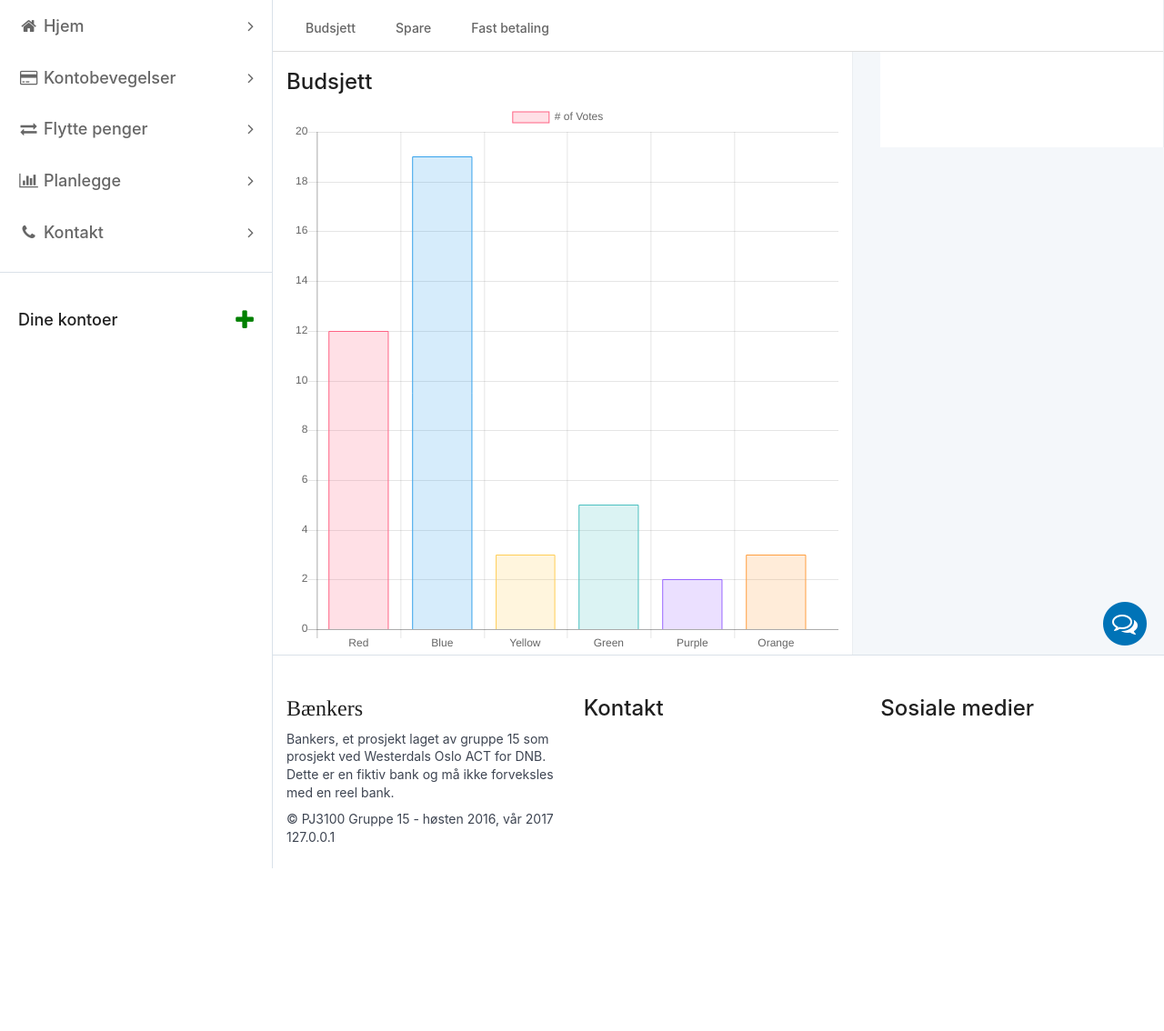
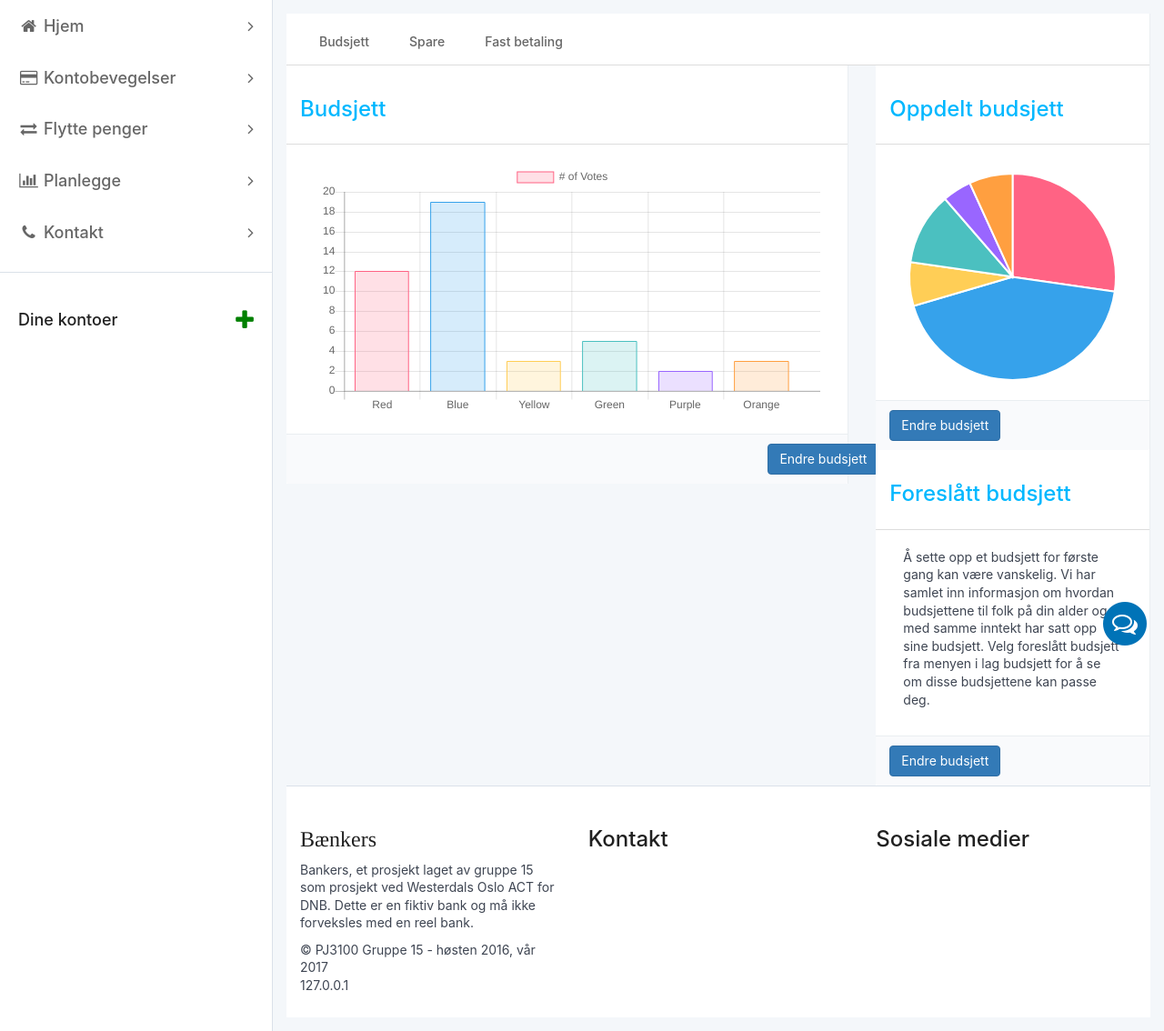
Before and after one commit to MathiasOki/Bankers, a PHP site: page /planning.php?account=1 in a window 1280 px wide. Shown: the part 70-1204 px from the top of the page at 91% size. Before the commit the page ends 1025 px from the top, so only its background shows below. Run offline with PHP 8.4, Linux system fonts and the light colour scheme; the visitor is signed in with stand-in values (Sample User, id 1); data that the repository does not hold is empty; some web fonts are replaced.

Commit message:
kinda finished with budget

```diff
--- a/planning.php
+++ b/planning.php
@@ -22,7 +22,7 @@
 		require_once("assets/common/inc/sidebar.php");
 	?>
 
-	<div class="right-side container-fluid full-white">
+	<div class="right-side container-fluid content-padding">
 		<div class="row margin-invert">
 			<div class="col-md-12">
 				<div class="panel panel-default panel-white">
@@ -39,11 +39,20 @@
 		<div class="row margin-invert">
 			<div class="col-md-8">
 				<div class="panel panel-default panel-white">
-					<div class="panel-body padding-none">
+					<div class="panel-heading">
+						<h3>Budsjett</h3>
+					</div>
+					<div class="panel-body">
 						<div class="row">
 							<div class="col-md-12">
-								<h3>Budsjett</h3>
-								<canvas id="myChart" width="100" height="100"></canvas>
+								<canvas id="myChart" width="200" height="100"></canvas>
+							</div>
+						</div>
+					</div>
+					<div class="panel-footer">
+						<div class="row">
+							<div class="col-md-2 col-md-offset-10">
+								<button type="submit" class="btn btn-primary">Endre budsjett</button>
 							</div>
 						</div>
 					</div>
@@ -51,10 +60,41 @@
 	        </div>
 			<div class="col-md-4">
 				<div class="panel panel-default panel-white">
-					<div class="panel-body padding-none">
+					<div class="panel-heading">
+						<h3>Oppdelt budsjett</h3>
+					</div>
+					<div class="panel-body">
 						<div class="row">
 							<div class="col-md-12">
 								<canvas id="myPieChart" width="100" height="100"></canvas>
+							</div>
+						</div>
+					</div>
+					<div class="panel-footer">
+						<div class="row">
+							<div class="col-md-2 col-md-offset-0">
+								<button type="submit" class="btn btn-primary">Endre budsjett</button>
+							</div>
+						</div>
+					</div>
+				</div>
+				<div class="panel panel-default panel-white">
+					<div class="panel-heading">
+						<h3>Foreslått budsjett</h3>
+					</div>
+					<div class="panel-body">
+						<div class="row">
+							<div class="col-md-12">
+								<p>
+									Å sette opp et budsjett for første gang kan være vanskelig. Vi har samlet inn informasjon om hvordan budsjettene til folk på din alder og med samme inntekt har satt opp sine budsjett. Velg foreslått budsjett fra menyen i lag budsjett for å se om disse budsjettene kan passe deg.
+								</p>
+							</div>
+						</div>
+					</div>
+					<div class="panel-footer">
+						<div class="row">
+							<div class="col-md-2 col-md-offset-0">
+								<button type="submit" class="btn btn-primary">Endre budsjett</button>
 							</div>
 						</div>
 					</div>
@@ -72,8 +112,9 @@
 	?>
 
 	<script>
-        var ctx = document.getElementById("myChart");
-		var myPieChart = new Chart(ctx,{
+		var ctx = document.getElementById("myChart");
+        var cty = document.getElementById("myPieChart");
+		var myPieChart = new Chart(cty,{
 		    type: 'pie',
 			data: {
                 labels: [],
```
